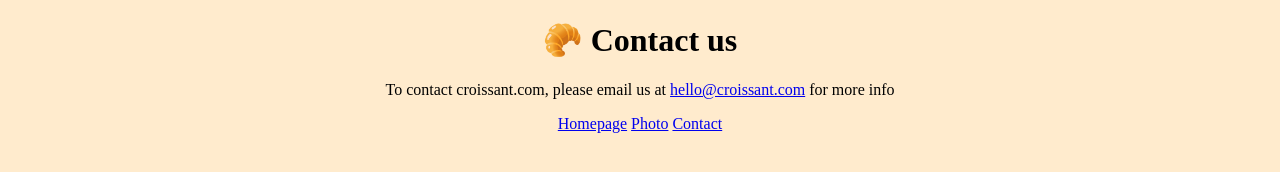
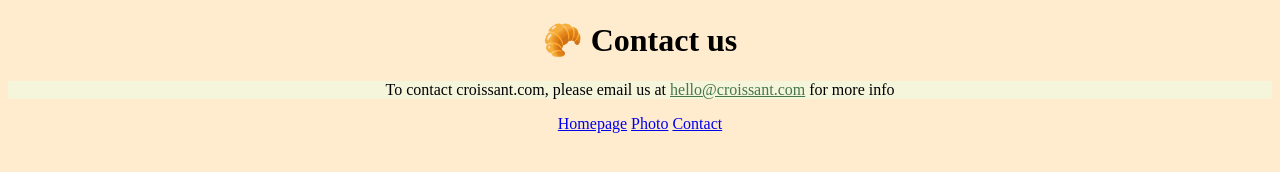
Before and after one commit to polinashkurat/croissant-website, a plain HTML site: page contact.html in a window 1280 px wide. Drawn offline with Linux system fonts and the light colour scheme.

Commit message:
Updated css

```diff
--- a/contact.html
+++ b/contact.html
@@ -11,7 +11,10 @@
     <h1>🥐 Contact us</h1>
     <p>
       To contact croissant.com, please email us at
-      <a href="mailto:hello@croissant.com" title="contact us by email"
+      <a
+        href="mailto:hello@croissant.com"
+        class="contact-link"
+        title="contact us by email"
         >hello@croissant.com</a
       >
       for more info
--- a/css/styles.css
+++ b/css/styles.css
@@ -7,6 +7,7 @@ body {
 }
 p {
   text-align: center;
+  background-color: beige;
 }
 footer {
   margin: 0 10px;
@@ -19,3 +20,9 @@ footer {
   display: block;
   margin: 30px auto;
 }
+.contact-link {
+  color: #457747;
+}
+.cro {
+  background-color: aliceblue;
+}
```
Also changed, not shown: photo.html (+2 -0 lines).
